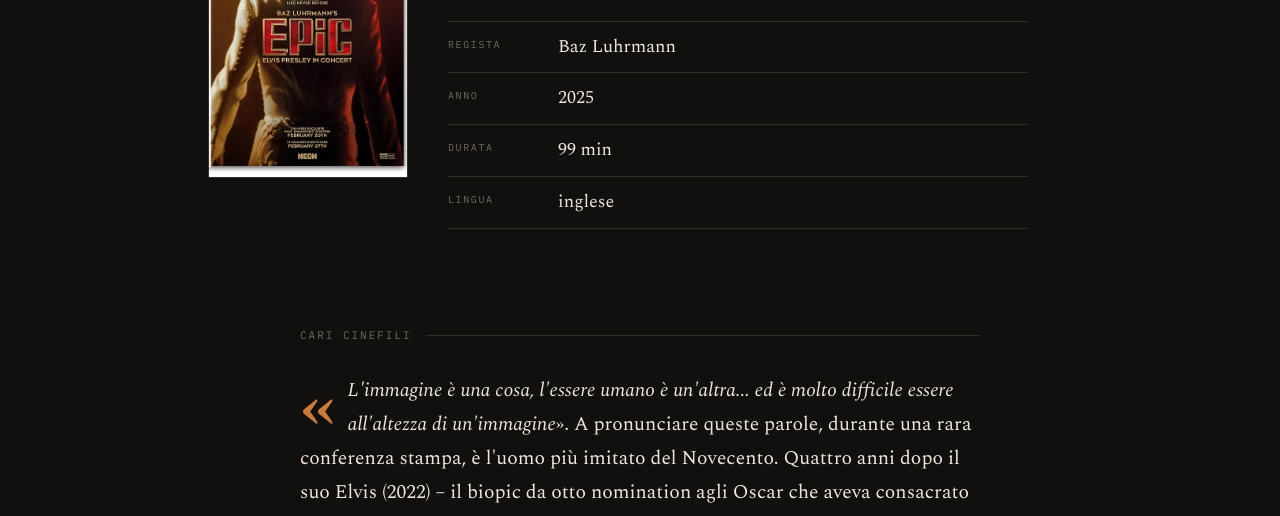
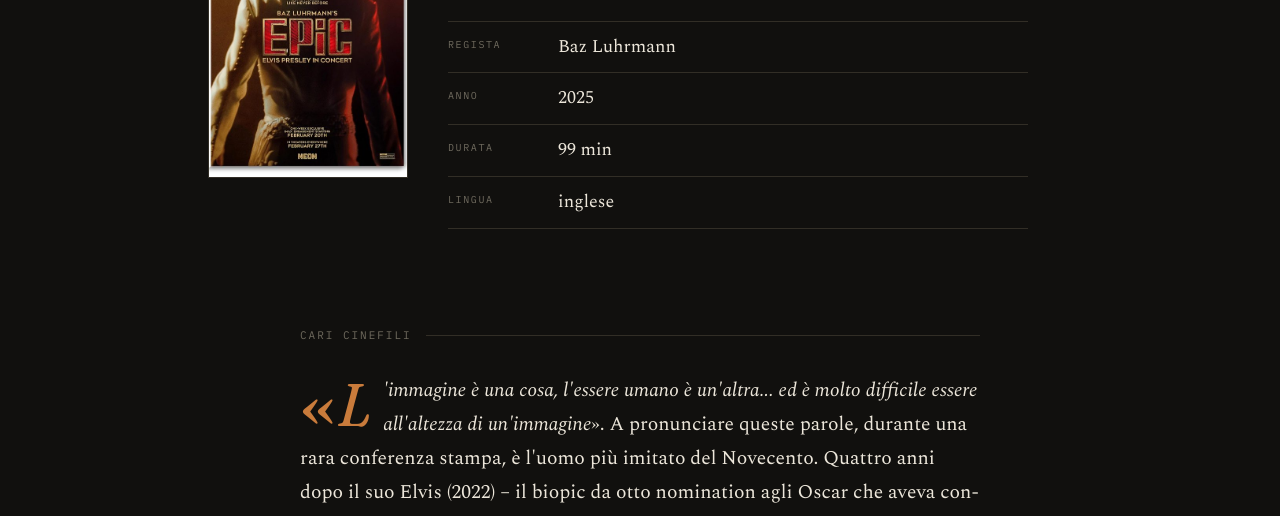
Before and after one commit to mirkomenghetti/Cinesguardi, a plain HTML site: page index.html in a window 1280 px wide. Both pictures are taken after a click on the element 184 px from the left and 453 px from the top of the page. Shown: the part 269-785 px from the top of the page. Drawn offline with nearby package versions, Linux system fonts and the light colour scheme.

Commit message:
Add files via upload

```diff
--- a/index.html
+++ b/index.html
@@ -118,7 +118,7 @@ main{min-height:60vh}
   padding-bottom:0;display:flex;align-items:center;gap:14px}
 .pres .salut::after{content:"";flex:1;height:1px;background:var(--line)}
 .pres p{margin:0 0 22px;font-size:19.5px;line-height:1.74;color:var(--ink);text-align:left;-webkit-hyphens:manual;hyphens:manual;overflow-wrap:break-word;text-wrap:pretty}
-.pres p.leadp::first-letter{font-family:'Fraunces',serif;font-size:60px;float:left;line-height:.82;padding:6px 12px 0 0;color:#c97b3b;font-weight:600}.pres p.leadp:has(.dropcap)::first-letter{all:unset}.pres .dropcap{font-family:'Fraunces',serif;font-size:60px;float:left;line-height:.82;padding:6px 12px 0 0;color:#c97b3b;font-weight:600}.pres .dq{float:left;font-family:'Fraunces',serif;font-size:60px;line-height:.82;padding:6px 2px 0 0;color:#c97b3b;font-weight:600}.pres p{ }.pres em{font-style:italic}.pres strong{font-weight:600}.pres .filmtitle{font-style:italic}
+.pres p.leadp::first-letter{font-family:'Fraunces',serif;font-size:60px;float:left;line-height:.82;padding:6px 12px 0 0;color:#c97b3b;font-weight:600}.pres p.leadp:has(.dropcap)::first-letter{all:unset}.pres p.quotelead::first-letter{all:unset}.pres .dropcap{font-family:'Fraunces',serif;font-size:60px;float:left;line-height:.82;padding:6px 12px 0 0;color:#c97b3b;font-weight:600}.pres .dq{float:left;font-family:'Fraunces',serif;font-size:60px;line-height:.82;padding:6px 2px 0 0;color:#c97b3b;font-weight:600}.pres p{ }.pres em{font-style:italic}.pres strong{font-weight:600}.pres .filmtitle{font-style:italic}
 .pubsign{margin-top:34px;padding-top:18px;border-top:1px solid var(--line);text-align:right;
   font-family:'IBM Plex Mono',monospace;font-size:12px;letter-spacing:.12em;
   text-transform:uppercase;color:var(--ink-faint)}
@@ -278,7 +278,21 @@ function openFilm(n){
   const idx=FILMS.findIndex(x=>x.n===n); // FILMS is 940..927 order
   const prev=FILMS[idx-1]; // higher number
   const next=FILMS[idx+1]; // lower number
-  const paras=f.presentazione.map((p,i)=>'<p'+(i===0?' class="leadp"':'')+'>'+linkRefs(p)+'</p>').join('');
+  const paras=f.presentazione.map((p,i)=>{
+        let body=linkRefs(p);
+        if(i===0){
+          // Capolettera: se inizia con una citazione (« o "), rendo virgoletta+lettera grandi (Opzione B).
+          // Gestisco un eventuale tag di apertura (es. <em>) subito dopo la virgoletta.
+          const m=body.match(/^(\u00AB|\u201C|")(\s*<[^>]+>)?(\s*)(\p{L})/u);
+          if(m){
+            const quote=m[1], tag=m[2]||'', sp=m[3]||'', letter=m[4];
+            const rest=body.slice(m[0].length);
+            return '<p class="leadp quotelead"><span class="dq">'+quote+'</span>'+tag+sp+'<span class="dropcap">'+letter+'</span>'+rest+'</p>';
+          }
+          return '<p class="leadp">'+body+'</p>';
+        }
+        return '<p>'+body+'</p>';
+      }).join('');
   const specs=[
     ['Regista',f.regista],['Anno',f.anno],['Durata',f.durata],
     ['Lingua',f.lingua]
```
